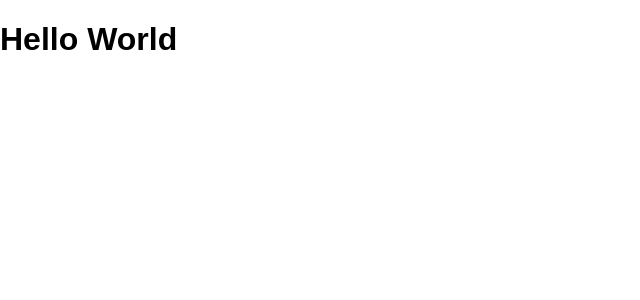
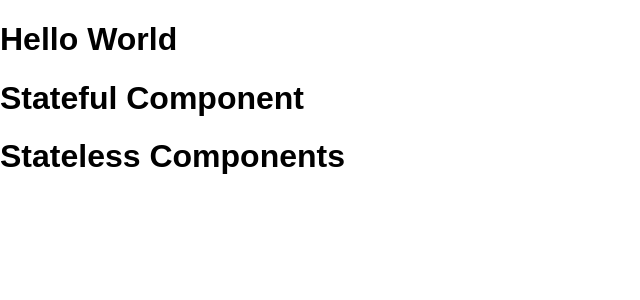
Before and after one commit to teck7/React-Web-App, a React (Create React App) app in the folder react-app/: page / in a window 1280 px wide. Shown: the top 300 px of the page, without its empty margins (0-640 px from the left). Built offline with nearby package versions, Linux system fonts and the light colour scheme.

Commit message:
create stateless and stateful comp. templates

```diff
--- a/react-app/src/App.js
+++ b/react-app/src/App.js
@@ -1,4 +1,6 @@
 import React, { Component } from 'react';
+import Stateful from './components/Stateful'
+import Stateless from './components/Stateless'
 
 
 class App extends Component {
@@ -6,6 +8,8 @@ class App extends Component {
     return (
       <div>
         <h1>Hello World</h1>
+        <Stateful />
+        <Stateless />
       </div>
     );
   }
--- /dev/null
+++ b/react-app/src/components/Stateful.js
@@ -0,0 +1,9 @@
+import React from 'react';
+
+class Stateful extends React.Component {
+  render() {
+    return <h1>Stateful Component</h1>
+  }
+}
+
+export default Stateful
--- /dev/null
+++ b/react-app/src/components/Stateless.js
@@ -0,0 +1,5 @@
+import React from 'react';
+
+const Stateless = () => <h1>Stateless Components</h1>
+
+export default Stateless
```
Also changed, not shown: 1 other file (tests, documents, lock files or other folders).
